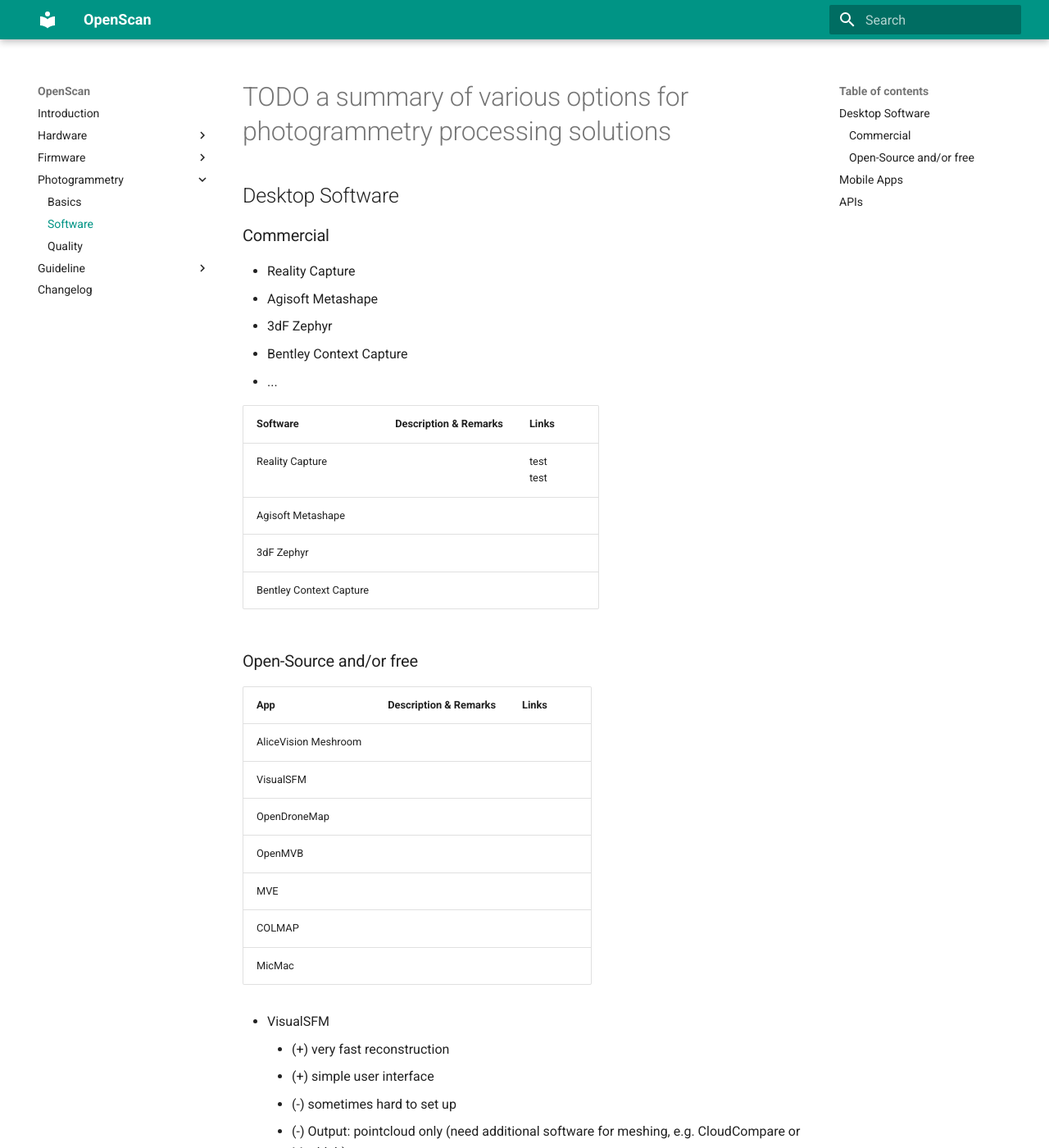
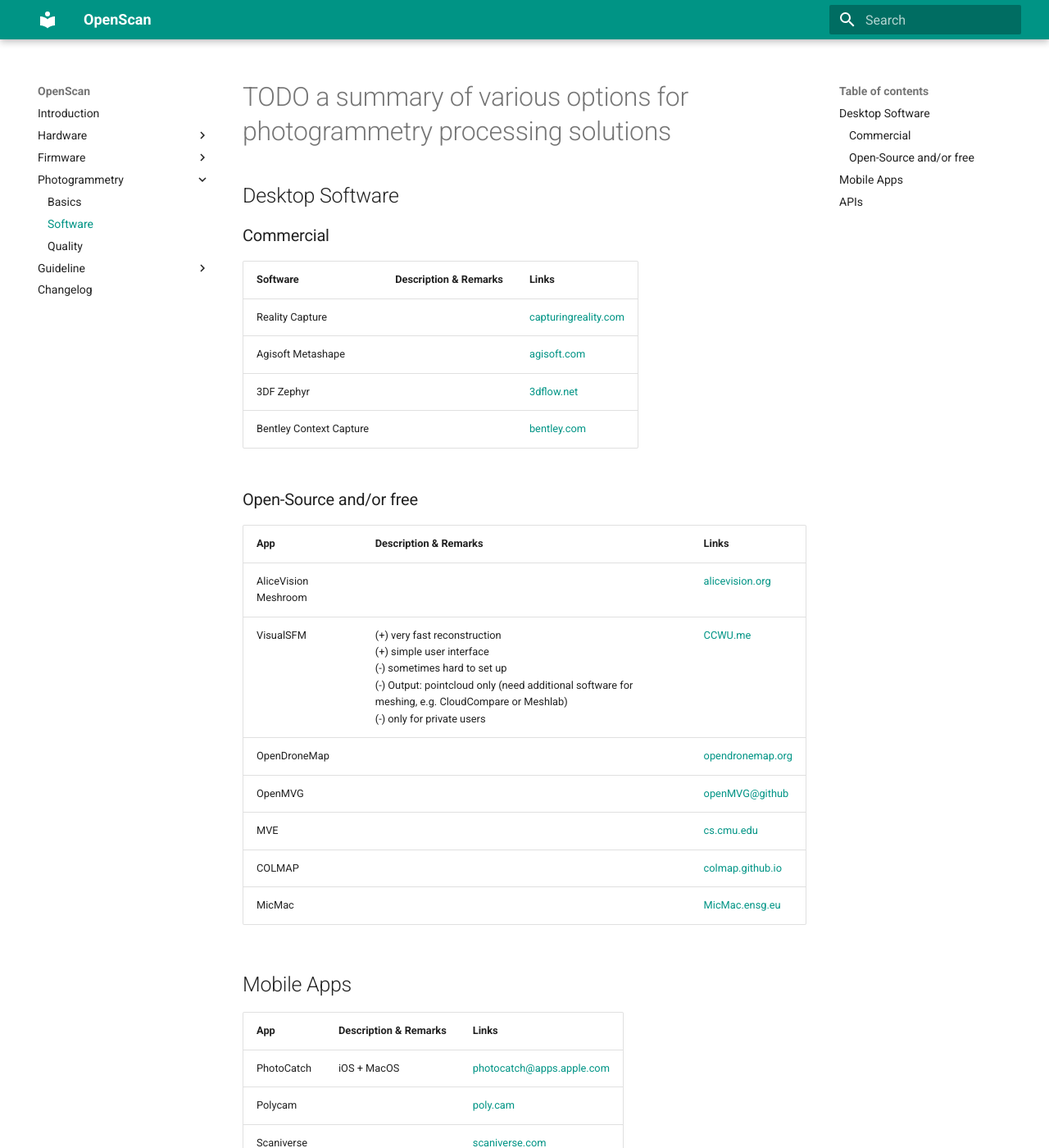
Before and after one commit to OpenScan-org/OpenScan-Doc, an MkDocs documentation site: the page built from docs/photogrammetry/software.md, in a window 1280 px wide and 1400 px high. Shown: the whole window at 82% size. Built offline with MkDocs 1.6.1 and Material for MkDocs 9.7.7, drawn with Linux system fonts in a browser that asks for light colours.

Commit message:
Update software.md

```diff
--- a/docs/photogrammetry/software.md
+++ b/docs/photogrammetry/software.md
@@ -4,46 +4,34 @@
 
 ### Commercial
 
-* Reality Capture
-* Agisoft Metashape
-* 3dF Zephyr
-* Bentley Context Capture
-* ...
 
 | Software | Description & Remarks | Links |
 | - | - |- |
-| Reality Capture | |test<br>test |
-| Agisoft Metashape | | |
-| 3dF Zephyr | | |
-| Bentley Context Capture| | |
+| Reality Capture | |[capturingreality.com](https://www.capturingreality.com/realitycapture) |
+| Agisoft Metashape | |[agisoft.com](https://www.agisoft.com/buy/online-store/) |
+| 3DF Zephyr | |[3dflow.net](https://www.3dflow.net/3df-zephyr-photogrammetry-software/) |
+| Bentley Context Capture| |[bentley.com](https://www.bentley.com/en/products/brands/contextcapture) |
 
 ### Open-Source and/or free
 
 | App | Description & Remarks | Links |
 | - | - |- |
-|AliceVision Meshroom|||
-|VisualSFM|||
-|OpenDroneMap|||
-|OpenMVB|||
-|MVE|||
-|COLMAP|||
-|MicMac|||
-
-* VisualSFM
-	- (+) very fast reconstruction
-	- (+) simple user interface
-	- (-) sometimes hard to set up
-	- (-) Output: pointcloud only (need additional software for meshing, e.g. CloudCompare or Meshlab)
-	- (-) only for private users
+|AliceVision Meshroom||[alicevision.org](https://alicevision.org/#meshroom)|
+|VisualSFM|(+) very fast reconstruction <br> (+) simple user interface<br> (-) sometimes hard to set up<br>(-) Output: pointcloud only (need additional software for meshing, e.g. CloudCompare or Meshlab)<br> (-) only for private users|[CCWU.me](http://ccwu.me/vsfm/)|
+|OpenDroneMap||[opendronemap.org](https://www.opendronemap.org/)|
+|OpenMVG||[openMVG@github](https://github.com/openMVG/openMVG)|
+|MVE||[cs.cmu.edu](https://www.cs.cmu.edu/~reconstruction/MVE.html)|
+|COLMAP||[colmap.github.io](https://colmap.github.io/install.html)|
+|MicMac||[MicMac.ensg.eu](https://micmac.ensg.eu/index.php/Accueil)|
 
 
 ## Mobile Apps
 
 | App | Description & Remarks | Links |
 | - | - |- |
-|PhotoCatch|||
-|Polycam|||
-|Scaniverse|||
+|PhotoCatch|iOS + MacOS|[photocatch@apps.apple.com](https://apps.apple.com/de/app/photocatch)|
+|Polycam||[poly.cam](https://poly.cam/)|
+|Scaniverse||[scaniverse.com](https://scaniverse.com/)|
 
 
 ## APIs
```
